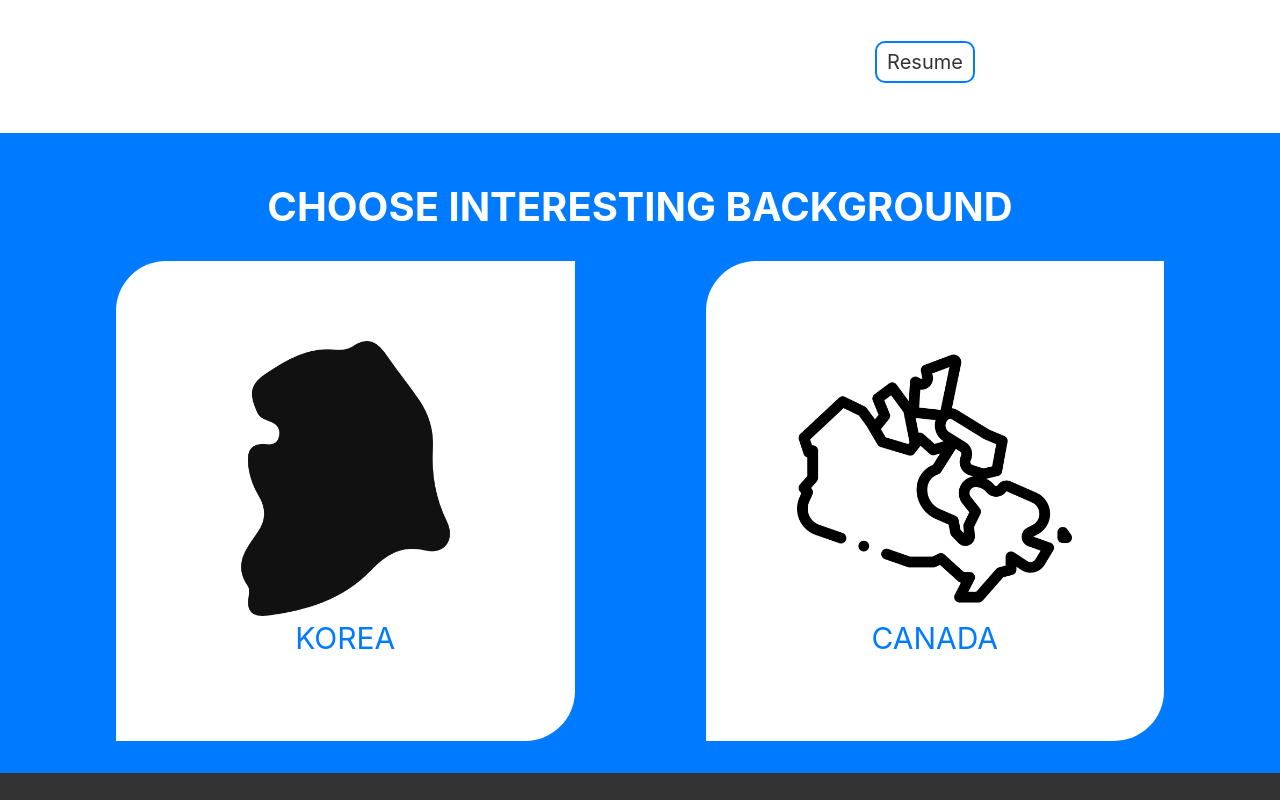
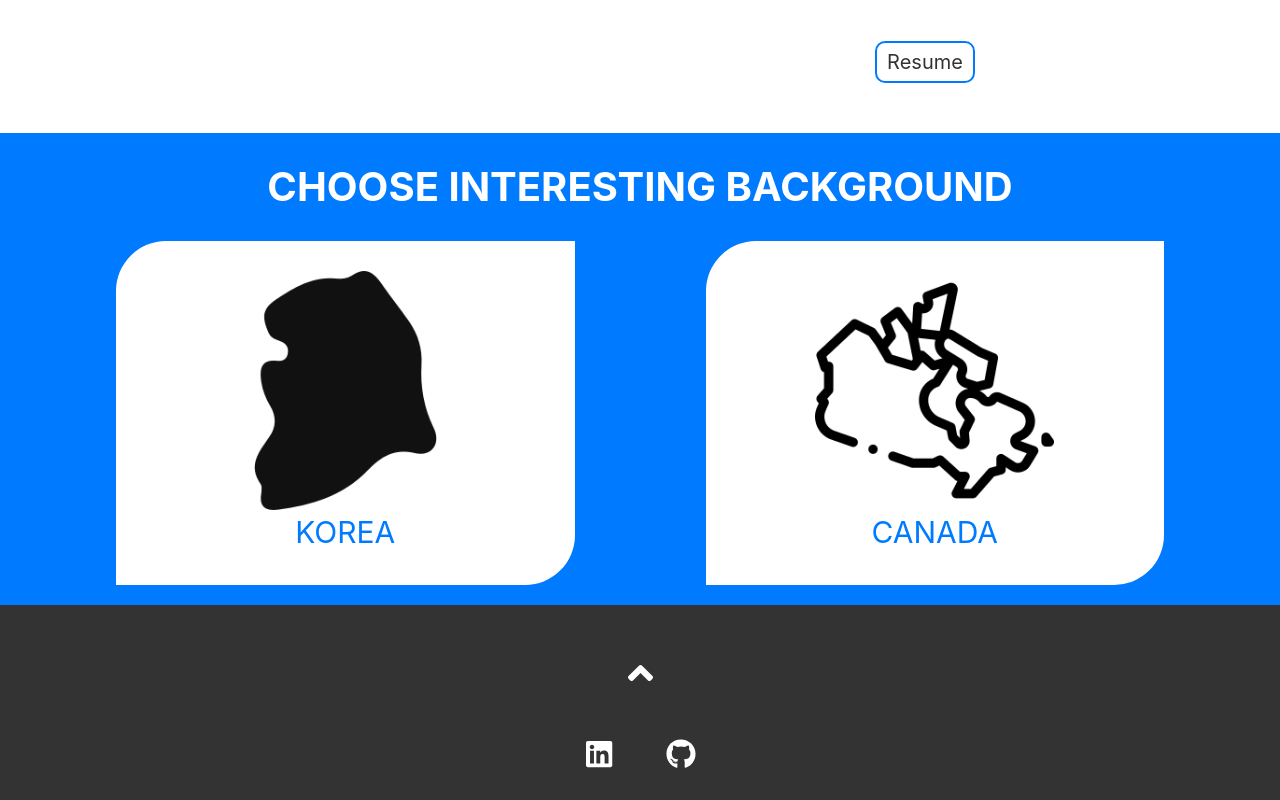
Before and after one commit to paskal3314/Jin.me, a React (Create React App) app: page / in a window 1280 px wide. Shown: the part 1480-2280 px from the top of the page. Built offline with nearby package versions, Linux system fonts and the light colour scheme.

Commit message:
fixed bugs of design, mobile and desktop resolution

```diff
--- a/src/App.jsx
+++ b/src/App.jsx
@@ -22,14 +22,35 @@ function App() {
     setExperience([...experienceData ]);
   }, []);
 
+  // useEffect(() => {
+  //   if (window.innerWidth > 769) {
+  //     setIsDesktop(true);
+  //     setIsMobile(false);
+  //   } else {
+  //     setIsMobile(true);
+  //     setIsDesktop(false);
+  //   }
+  // }, []);
+
   useEffect(() => {
-      if (window.innerWidth > 769) {
+    const updateWindowDimensions = () => {
+      if (window.innerWidth > 1000) { //769
         setIsDesktop(true);
         setIsMobile(false);
+        console.log("width: desktop");
       } else {
         setIsMobile(true);
         setIsDesktop(false);
+        console.log("width: mobile");
       }
+    };
+
+    updateWindowDimensions();
+
+    window.addEventListener("resize", updateWindowDimensions);
+
+    return () => window.removeEventListener("resize", updateWindowDimensions)
+
   }, []);
 
   return (
@@ -37,7 +58,7 @@ function App() {
       <Hero isDesktop={isDesktop} />
       <About isDesktop={isDesktop} />
       <WorldMap isDesktop={isDesktop} onSelect={setBgCountry} />
-      <Projects isDesktop={isDesktop} bgCountry={bgCountry} />
+      <Projects isDesktop={isDesktop} bgCountry={bgCountry}  />
       <Experience isDesktop={isDesktop} bgCountry={bgCountry} />
       <Footer />
     </PortfolioProvider>
--- a/src/components/About/About.jsx
+++ b/src/components/About/About.jsx
@@ -12,14 +12,14 @@ const About = ({isDesktop}) => {
             <Container>
                 <Title title="About Me" color="blue" />
                 <Row className={isDesktop ? "about-wrapper" : "about-wrapper-sm"}>
-                <Col md={6} sm={12}>
+                <Col lg={6} sm={12}>
                     <Fade bottom duration={1000} delay={600} distance="30px">
                     <div className="about-wrapper__image">
                         <AboutImg alt="profile picture" filename="images/profile.jpg" />
                     </div>
                     </Fade>
                 </Col>
-                <Col md={6} sm={12}>
+                <Col lg={6} sm={12}>
                     <Fade left={isDesktop} bottom={!isDesktop} duration={1000} delay={1000} distance="30px">
                     <div className="about-wrapper__info">
                         <p className={isDesktop ? "about-wrapper__info-text" : "about-wrapper__info-text-sm"}>
--- a/src/components/Footer/Footer.jsx
+++ b/src/components/Footer/Footer.jsx
@@ -21,14 +21,14 @@ const Footer = () => {
                         target="_blank"
                         rel="noopener noreferrer"
                     >
-                        <FontAwesomeIcon icon={faGithub} />
+                        <FontAwesomeIcon icon={faLinkedin} />
                     </a>
                     <a
                         href="https://github.com/paskal3314"
                         target="_blank"
                         rel="noopener noreferrer"
                     >
-                        <FontAwesomeIcon icon={faLinkedin} />
+                        <FontAwesomeIcon icon={faGithub} />
                     </a>
                 </div>
                 <hr />
--- a/src/components/Projects/Projects.jsx
+++ b/src/components/Projects/Projects.jsx
@@ -10,7 +10,9 @@ const Projects = ({ isDesktop, bgCountry }) => {
     const { projects } = useContext(PortfolioContext);
 
     if(bgCountry.length === 0){
-        return null;
+        return (
+            <section id="projects" />       //For scrolling down from worldmap
+        );
     }
 
     return (
--- a/src/components/WorldMap/WorldMap.css
+++ b/src/components/WorldMap/WorldMap.css
@@ -1,14 +1,13 @@
 
 .worldmap-wrapper {
-    min-height: 80vh;
     height: fit-content;
     display: flex;
     flex-direction: column;
     text-align: center;
     background: var(--blue);
-    font-weight: 400;
-    margin: auto;
-    padding-top: 2rem;
+    /* font-weight: 400; */
+    /* margin: auto; */
+    padding-bottom: 2rem;
 }
 .worldmap-wrapper-sm {
     min-height: 30vh;
@@ -18,19 +17,19 @@
     text-align: center;
     justify-content: center;
     background: var(--blue);
-    font-weight: 400;
-    margin: auto;
+    /* font-weight: 400; */
+    /* margin: auto; */
+    padding-bottom: 2rem;
 }
 
 .worldmap-container {
     display: flex;
+    flex-direction: row;
     justify-content: space-evenly;
-    height: 60vh;
 }
 .worldmap-container-sm {
     display: flex;
     justify-content: space-evenly;
-    height: 20vh;
 }
 
 .country-container {
@@ -41,6 +40,7 @@
     justify-content: center;
     width: 35%;
     border-radius: 5rem 0 5rem 0;
+    padding: 3rem;
     cursor: pointer;
     text-decoration: none;
     transition:all 0.9s, color 0.3s;
```
